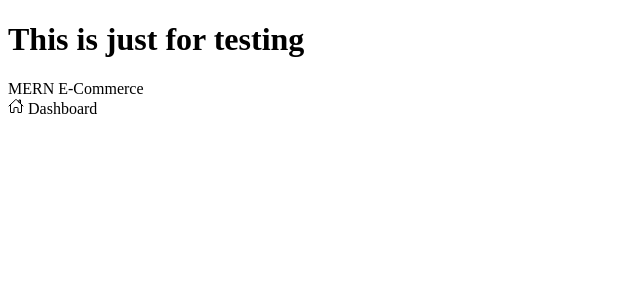
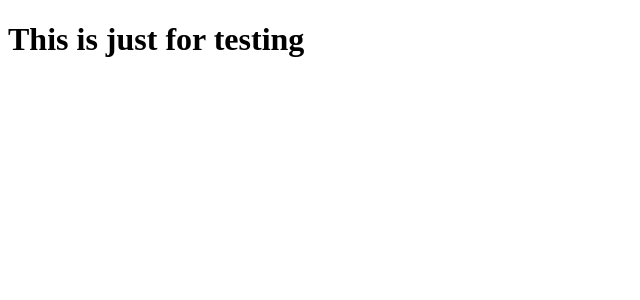
Before and after one commit to Sheikh-Basit/mern-ecommerce-app, a React (Vite) app in the folder client/: page / in a window 1280 px wide. Shown: the top 300 px of the page, without its empty margins (0-640 px from the left). Built offline with nearby package versions, Linux system fonts and the light colour scheme.

Commit message:
Delete the previous practice file in frondend and start working on the real project

```diff
--- a/client/src/Admin/Header/SideHeader.jsx
+++ /dev/null
@@ -1,18 +0,0 @@
-import React from 'react'
-// import {Link} from 'react-router-dom';
-import { IoHomeOutline } from "react-icons/io5";
-const SideHeader = () => {
-  return (
-    <div>
-      <div className="logo">MERN E-Commerce</div>
-
-      <nav>
-
-        <IoHomeOutline /> Dashboard
-
-      </nav>
-    </div>
-  )
-}
-
-export default SideHeader
--- a/client/src/Admin/MainPage.jsx
+++ /dev/null
@@ -1,12 +0,0 @@
-import React from 'react'
-import SideHeader from './Header/SideHeader'
-
-const MainPage = () => {
-  return (
-    <div>
-      <SideHeader/>
-    </div>
-  )
-}
-
-export default MainPage
--- a/client/src/App.jsx
+++ b/client/src/App.jsx
@@ -1,6 +1,5 @@
 import react from 'react'
 import {BrowserRouter as Router, Routes, Route} from 'react-router-dom';
-import MainPage from './Admin/MainPage'
 
 function App() {
 
@@ -9,7 +8,7 @@ function App() {
     <Router>
     <div className='container-fluid flex'>
       <h1>This is just for testing</h1>
-    <MainPage/>
+
     </div>
     </Router>
   )
```
